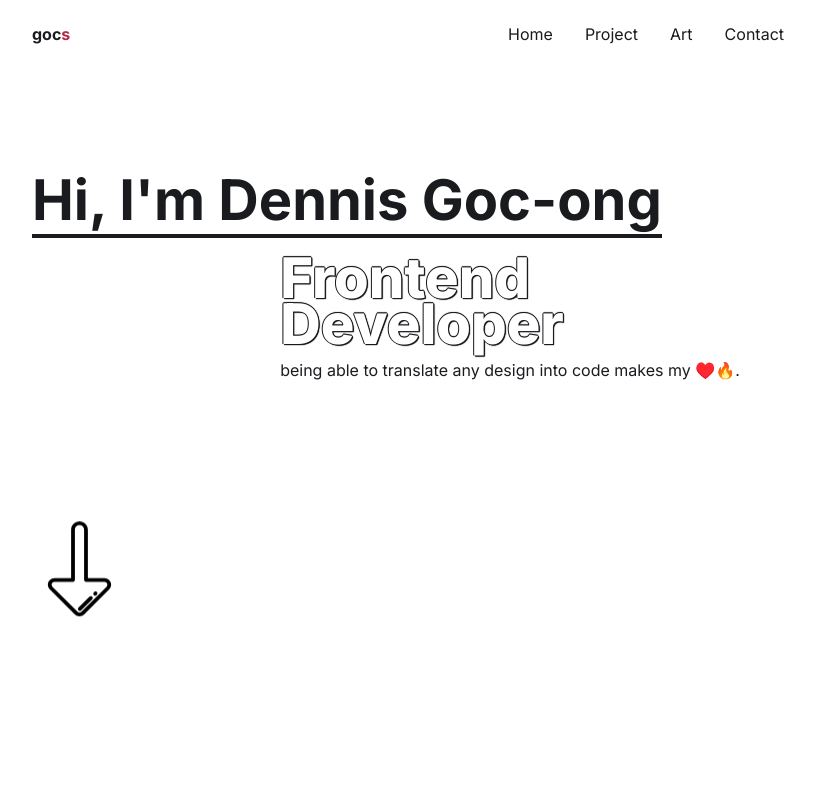
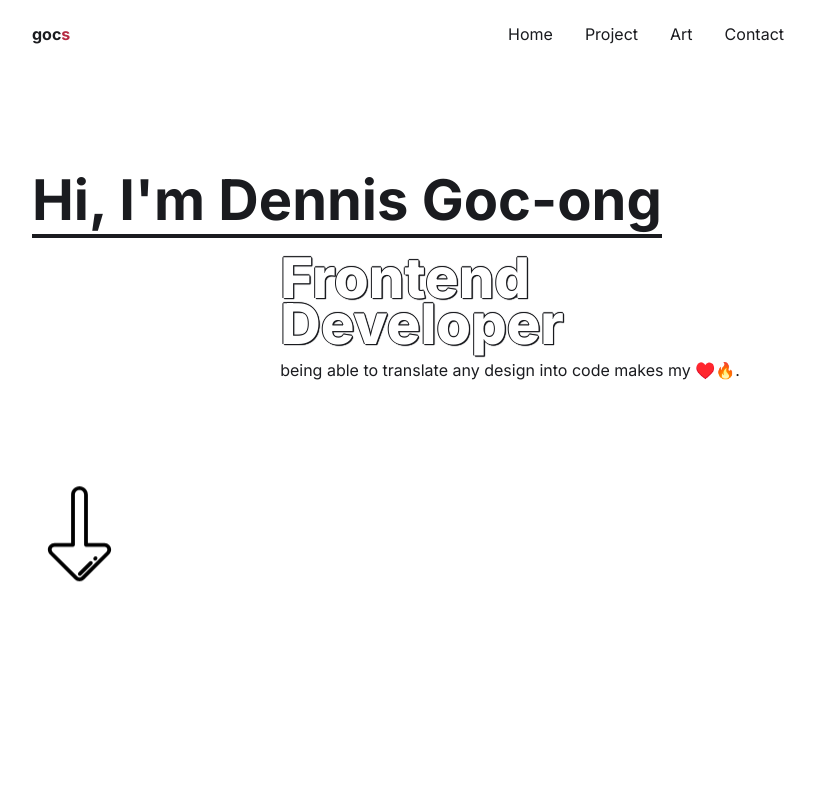
Before and after one commit to m-dennisgocong/gocs, a React (Vite) app: page / in a window 1280 px wide. Shown: the top 800 px of the page, without its empty margins (232-1047 px from the left). Built offline with nearby package versions, Linux system fonts and the light colour scheme.

Commit message:
feat: add intro load animation

```diff
--- a/src/styles/Hero.scss
+++ b/src/styles/Hero.scss
@@ -5,7 +5,7 @@
     display: flex;
     flex-direction: column;
     align-items: center;
-
+    animation: introLoad 1s ease-in-out forwards;
     h1{
         padding-top: 4em;
         font-size: 2rem;
@@ -31,10 +31,11 @@
             -1px 0 0 $rule-text-outer-color, 1px 1px 0 $rule-text-outer-color, 1px 0 0 $rule-text-outer-color, 0 -1px 0 $rule-text-outer-color;
         }
     }
+
     img#arrowDown{
         height: 70px;
         width: 70px;
-        animation: arrowAnimation 1s alternate-reverse infinite;
+        animation: arrowAnimation 1s alternate-reverse 1s infinite;
     }
 }
 
@@ -115,4 +116,15 @@
     to{
       transform: translateY(0);
     }
-  }
+}
+
+@keyframes introLoad {
+    from {
+        transform: translateY(-100px);
+        opacity : 0;
+    }
+    to {
+        transform: translateY(0);
+        opacity: 1;
+    }
+}
```
